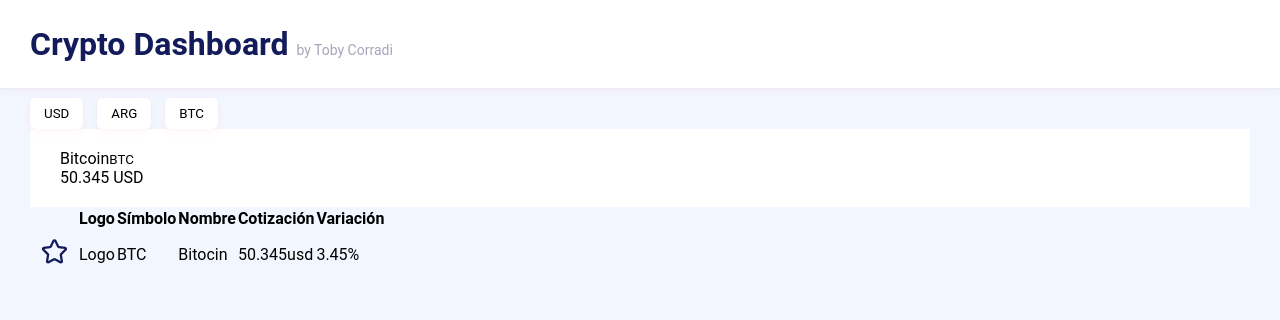
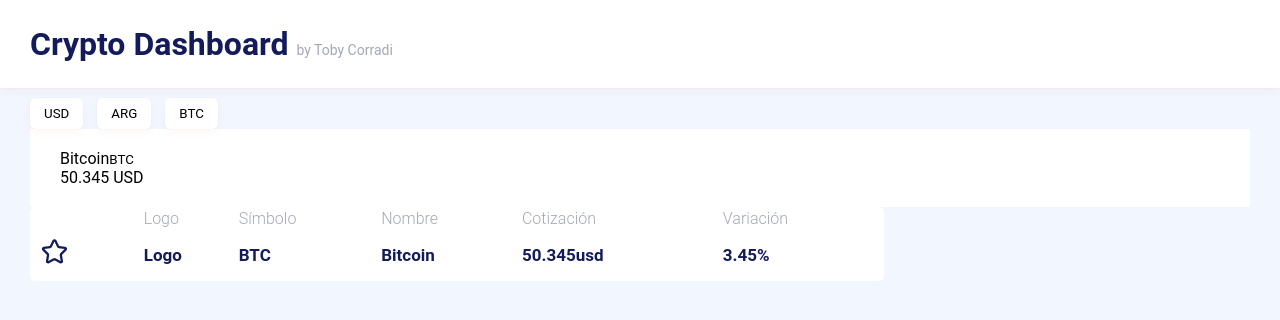
Before and after one commit to tobicorradi/crypto-dashboard, a React (Create React App) app: page / in a window 1280 px wide. Shown: the top 320 px of the page. Built offline with nearby package versions, Linux system fonts and the light colour scheme.

Commit message:
Component Table styling added

```diff
--- a/src/components/Table/Table.jsx
+++ b/src/components/Table/Table.jsx
@@ -1,29 +1,54 @@
 import React from "react";
 import { ReactComponent as Star } from "./../../assets/icons/star.svg";
+import $ from "styled-components";
+const $Table = $.table`
+    background-color: white;
+    border-radius: var(--radius);
+    width: 70%;
+    text-align: left;
+`;
+const $Title = $.th`
+    font-size: 16px;
+    color: var(--text-gray);
+    font-weight: 300;
+`;
+const $Text = $.td`
+    font-size: 17px;
+    color: var(--blue);
+    font-weight: bold;
+`;
+const $Row = $.tr`
+    padding: 30px;
+    :nth-child(even){
+        background: var(--row-gray);
+    }
+`;
 const Table = () => {
   return (
-    <table>
+    <$Table>
       <thead>
-        <tr>
+        <$Row>
           <th></th>
-          <th>Logo</th>
-          <th>Símbolo</th>
-          <th>Nombre</th>
-          <th>Cotización</th>
-          <th>Variación</th>
-        </tr>
+          <$Title>Logo</$Title>
+          <$Title>Símbolo</$Title>
+          <$Title>Nombre</$Title>
+          <$Title>Cotización</$Title>
+          <$Title>Variación</$Title>
+        </$Row>
       </thead>
       <tbody>
-        <tr>
-          <td><Star /></td>
-          <td>Logo</td>
-          <td>BTC</td>
-          <td>Bitocin</td>
-          <td>50.345usd</td>
-          <td>3.45%</td>
-        </tr>
+        <$Row>
+          <td>
+            <Star />
+          </td>
+          <$Text>Logo</$Text>
+          <$Text>BTC</$Text>
+          <$Text>Bitcoin</$Text>
+          <$Text>50.345usd</$Text>
+          <$Text>3.45%</$Text>
+        </$Row>
       </tbody>
-    </table>
+    </$Table>
   );
 };
 
```
